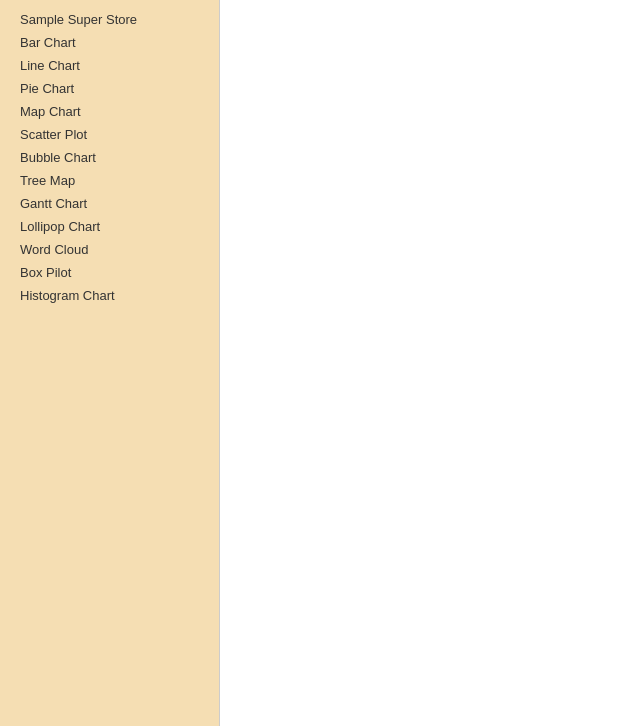
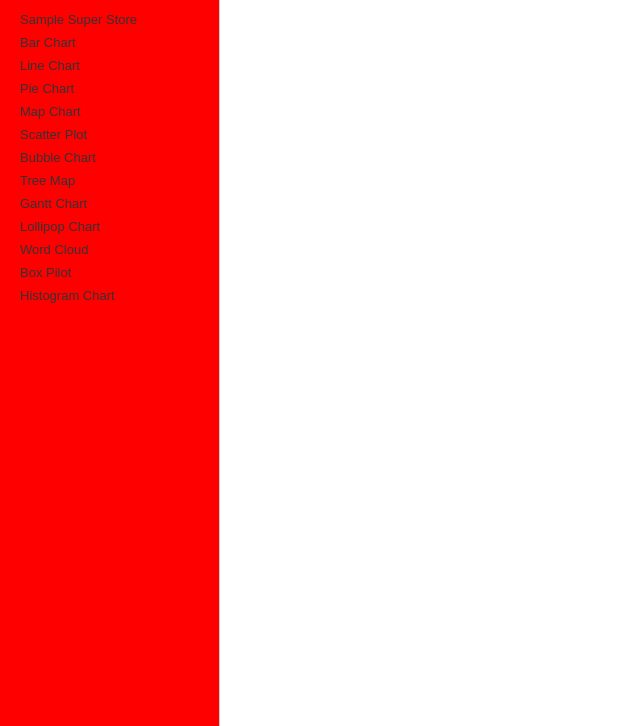
Before and after one commit to Lillangg/dashboarddd, a plain HTML site: page index.html in a window 1280 px wide. Shown: the part 74-800 px from the top of the page, without its empty margins (0-640 px from the left). Drawn offline with Linux system fonts and the light colour scheme.

Commit message:
Update style.css

```diff
--- a/style.css
+++ b/style.css
@@ -17,7 +17,7 @@ body {
 
 .sidebar {
   width: 220px;
-  background-color: #f5deb3; /* Coklat muda */
+  background-color: #FF0000; /* Merah */
   padding: 20px;
   border-right: 1px solid #ccc;
   height: 100vh;
```
